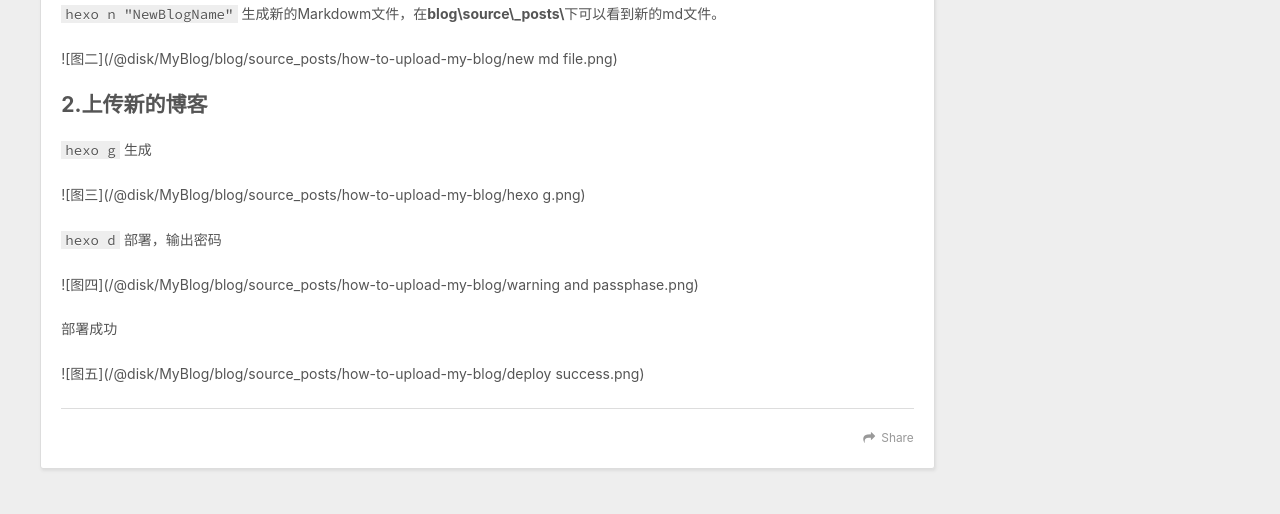
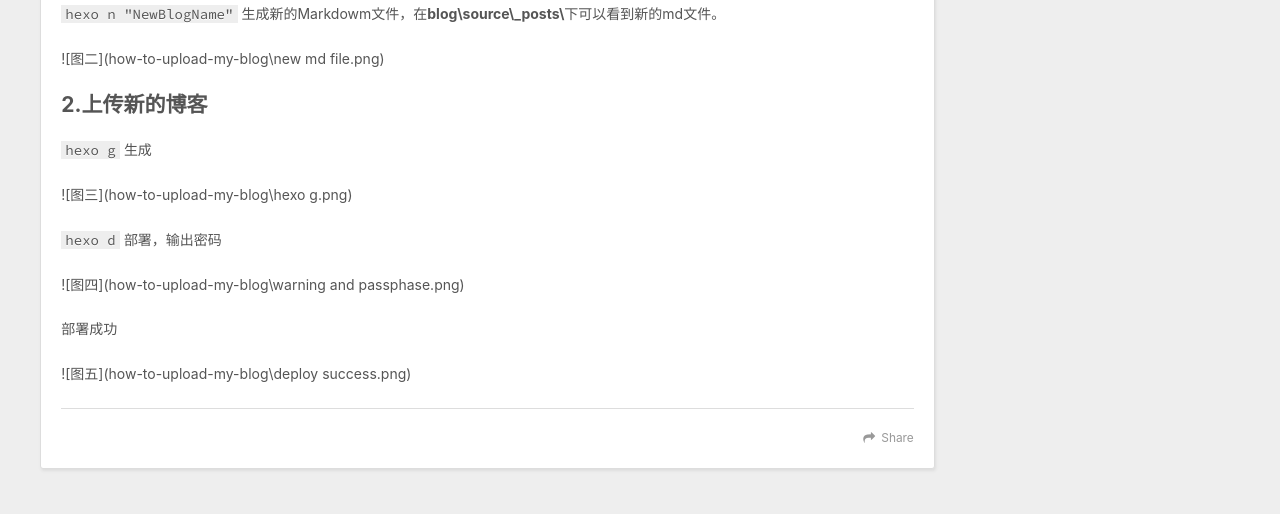
Before and after one commit to JoeDylon/JoeDylon.github.io, a plain HTML site: page index.html in a window 1280 px wide. Shown: the part 605-1119 px from the top of the page. Drawn offline with nearby package versions, Linux system fonts and the light colour scheme.

Commit message:
Site updated: 2020-07-12 17:25:36

```diff
--- a/index.html
+++ b/index.html
@@ -86,16 +86,16 @@
 
     <div class="article-entry" itemprop="articleBody">
 
-        <h1 id="如何上传新的博客"><a href="#如何上传新的博客" class="headerlink" title="如何上传新的博客"></a>如何上传新的博客</h1><h2 id="1-生成新的博客"><a href="#1-生成新的博客" class="headerlink" title="1.生成新的博客"></a>1.生成新的博客</h2><img src="D:/MyBlog/blog/source/_posts/how-to-upload-my-blog/hexo new.png">
+        <h1 id="如何上传新的博客"><a href="#如何上传新的博客" class="headerlink" title="如何上传新的博客"></a>如何上传新的博客</h1><h2 id="1-生成新的博客"><a href="#1-生成新的博客" class="headerlink" title="1.生成新的博客"></a>1.生成新的博客</h2><img src="how-to-upload-my-blog/hexo new.png">
 
 <p><code>hexo n &quot;NewBlogName&quot;</code>    生成新的Markdowm文件，在<strong>blog\source\_posts\</strong>下可以看到新的md文件。</p>
-<p>![图二](D:\MyBlog\blog\source_posts\how-to-upload-my-blog\new md file.png)</p>
+<p>![图二](how-to-upload-my-blog\new md file.png)</p>
 <h2 id="2-上传新的博客"><a href="#2-上传新的博客" class="headerlink" title="2.上传新的博客"></a>2.上传新的博客</h2><p><code>hexo g</code>    生成</p>
-<p>![图三](D:\MyBlog\blog\source_posts\how-to-upload-my-blog\hexo g.png)</p>
+<p>![图三](how-to-upload-my-blog\hexo g.png)</p>
 <p><code>hexo d</code>    部署，输出密码</p>
-<p>![图四](D:\MyBlog\blog\source_posts\how-to-upload-my-blog\warning and passphase.png)</p>
+<p>![图四](how-to-upload-my-blog\warning and passphase.png)</p>
 <p>部署成功</p>
-<p>![图五](D:\MyBlog\blog\source_posts\how-to-upload-my-blog\deploy success.png)</p>
+<p>![图五](how-to-upload-my-blog\deploy success.png)</p>
 
 
     </div>
```
Also changed, not shown: 2020/07/12/how-to-upload-my-blog/index.html (+10 -10 lines).
